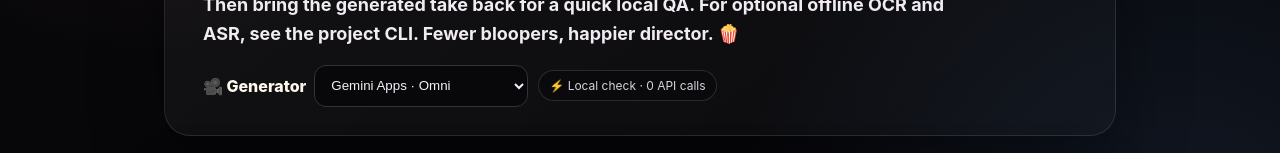
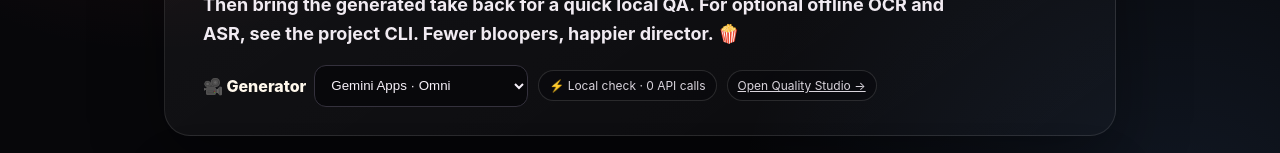
Before and after one commit to muhamadmostafa2013-design/video-prompt-preflight, a website: page web/index.html in a window 1280 px wide. Shown: the part 347-500 px from the top of the page. Drawn offline with Linux system fonts and the light colour scheme.

Commit message:
feat: link Quality Studio from Director's Room

```diff
--- a/web/index.html
+++ b/web/index.html
@@ -53,6 +53,7 @@
         </select>
       </label>
       <span class="pill">⚡ Local check · 0 API calls</span>
+      <a class="pill" href="quality-studio.html">Open Quality Studio →</a>
     </div>
   </header>
 
```
